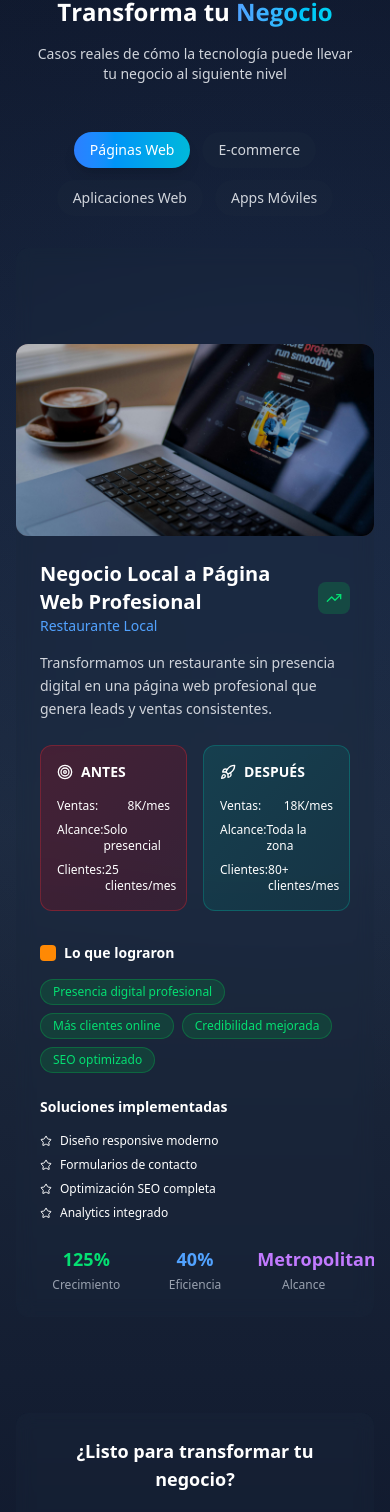
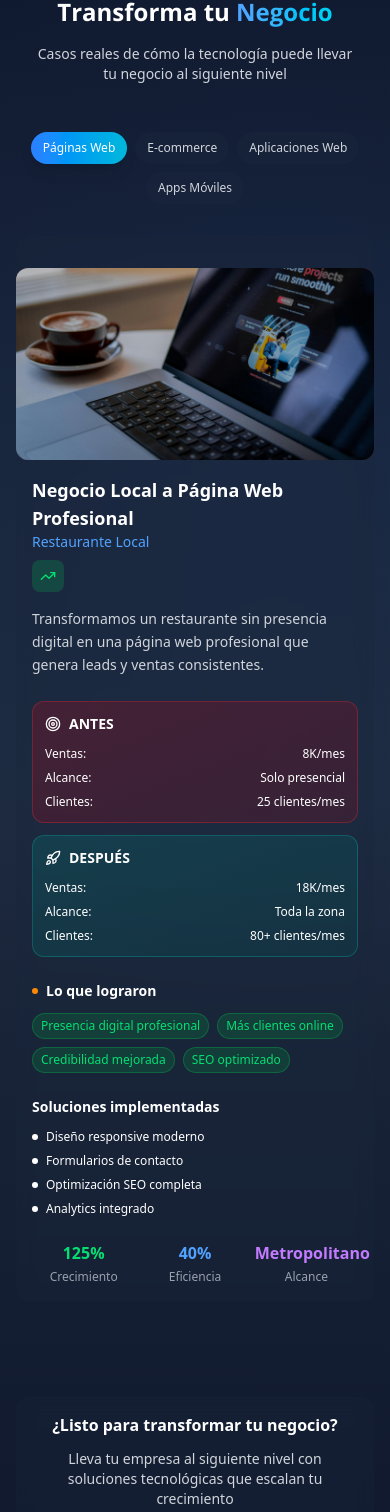
Before and after one commit to Astralyss/Astralyss-LandingPage, a Next.js app: page / in a window 390 px wide. Shown: the part 4970-6482 px from the top of the page. Built offline with nearby package versions, Linux system fonts and the light colour scheme.

Commit message:
colpletado portfolio

```diff
--- a/src/app/components/Portfolio.js
+++ b/src/app/components/Portfolio.js
@@ -200,12 +200,12 @@ export default function Portfolio() {
         </div>
 
                  {/* Filters */}
-        <div className="flex flex-wrap justify-center gap-3 mb-8 sm:mb-12">
+         <div className="flex flex-wrap justify-center gap-2 sm:gap-3 mb-8 sm:mb-12 px-2">
            {filters.map((filter) => (
              <button
                key={filter.id}
                onClick={() => setActiveFilter(filter.id)}
-              className={`px-4 py-2 rounded-full text-sm font-medium transition-all duration-300 ${
+               className={`px-3 sm:px-4 py-2 rounded-full text-xs sm:text-sm font-medium transition-all duration-300 ${
                  activeFilter === filter.id
                    ? 'bg-gradient-to-r from-blue-500 to-cyan-500 text-white shadow-lg'
                    : 'bg-slate-800/30 text-gray-300 hover:bg-slate-700/30'
@@ -221,7 +221,7 @@ export default function Portfolio() {
            <div className="bg-slate-800/30 backdrop-blur-sm rounded-xl sm:rounded-2xl overflow-hidden">
              <div className="grid lg:grid-cols-2 gap-0">
                {/* Before/After Comparison */}
-              <div className="relative h-48 lg:h-90 bg-gradient-to-br from-red-500/20 to-orange-500/20 rounded-xl mt-24 sm:rounded-2xl overflow-hidden">
+               <div className="relative h-48 lg:h-90 bg-gradient-to-br from-red-500/20 to-orange-500/20 rounded-xl mt-8 lg:mt-24 sm:rounded-2xl overflow-hidden">
                  <Image
                    src={`/images/${activeFilter === 'web' ? 'web-page' :
                           activeFilter === 'ecommerce' ? 'e-comerce' :
@@ -234,10 +234,10 @@ export default function Portfolio() {
                </div>
 
                {/* Case Details */}
-              <div className="p-6 sm:p-8">
-                <div className="flex items-center justify-between mb-4">
-                  <div>
-                    <h3 className="text-xl sm:text-2xl font-bold text-white">
+               <div className="p-4 sm:p-6 lg:p-8">
+                 <div className="flex flex-col sm:flex-row sm:items-center sm:justify-between mb-4 gap-2">
+                   <div className="flex-1">
+                     <h3 className="text-lg sm:text-xl lg:text-2xl font-bold text-white">
                        {filteredCases[activeCase]?.title || 'Cargando...'}
                      </h3>
                      <p className="text-blue-400 text-sm font-medium">
@@ -251,15 +251,15 @@ export default function Portfolio() {
                    </div>
                  </div>
 
-                <p className="text-gray-300 mb-6 leading-relaxed">
+                 <p className="text-gray-300 mb-6 leading-relaxed text-sm sm:text-base">
                    {filteredCases[activeCase]?.description || ''}
                  </p>
 
-                {/* Before/After Stats - Rediseñado según la captura */}
-                <div className="grid grid-cols-2 gap-4 mb-8">
+                 {/* Before/After Stats - Optimizado para móviles */}
+                 <div className="grid grid-cols-1 sm:grid-cols-2 gap-3 sm:gap-4 mb-6 sm:mb-8">
                    {/* Before */}
-                  <div className="bg-gradient-to-br from-red-600/20 to-red-800/20 border border-red-500/30 rounded-xl p-4">
-                    <h4 className="text-white font-bold text-sm mb-4 flex items-center">
+                   <div className="bg-gradient-to-br from-red-600/20 to-red-800/20 border border-red-500/30 rounded-xl p-3 sm:p-4">
+                     <h4 className="text-white font-bold text-sm mb-3 sm:mb-4 flex items-center">
                        <Target className="w-4 h-4 mr-2 text-white" />
                        ANTES
                      </h4>
@@ -280,8 +280,8 @@ export default function Portfolio() {
                    </div>
 
                    {/* After */}
-                  <div className="bg-gradient-to-br from-teal-600/20 to-teal-800/20 border border-teal-500/30 rounded-xl p-4">
-                    <h4 className="text-white font-bold text-sm mb-4 flex items-center">
+                   <div className="bg-gradient-to-br from-teal-600/20 to-teal-800/20 border border-teal-500/30 rounded-xl p-3 sm:p-4">
+                     <h4 className="text-white font-bold text-sm mb-3 sm:mb-4 flex items-center">
                        <Rocket className="w-4 h-4 mr-2 text-white" />
                        DESPUÉS
                      </h4>
@@ -302,17 +302,17 @@ export default function Portfolio() {
                    </div>
                  </div>
 
-                {/* Business Benefits - Rediseñado según la captura */}
+                 {/* Business Benefits - Optimizado para móviles */}
                  <div className="mb-6">
-                  <h4 className="text-white font-bold text-sm mb-4 flex items-center">
-                    <div className="w-4 h-4 bg-orange-400 rounded-sm mr-2"></div>
+                   <h4 className="text-white font-bold text-sm mb-3 sm:mb-4 flex items-center">
+                     <div className="w-1.5 h-1.5 bg-orange-400 rounded-full mr-2"></div>
                      Lo que lograron
                    </h4>
                    <div className="flex flex-wrap gap-2">
                      {filteredCases[activeCase]?.benefits?.map((benefit) => (
                        <span
                          key={benefit}
-                        className="px-3 py-1 bg-green-600/20 text-green-400 rounded-full text-xs font-medium border border-green-500/30"
+                         className="px-2 sm:px-3 py-1 bg-green-600/20 text-green-400 rounded-full text-xs font-medium border border-green-500/30"
                        >
                          {benefit}
                        </span>
@@ -320,35 +320,35 @@ export default function Portfolio() {
                    </div>
                  </div>
 
-                {/* Features - Rediseñado según la captura */}
+                                   {/* Features - Optimizado para móviles y desktop */}
                   <div className="mb-6">
-                  <h4 className="text-white font-bold text-sm mb-4">Soluciones implementadas</h4>
-                  <div className="space-y-2">
+                    <h4 className="text-white font-bold text-sm mb-3 sm:mb-4">Soluciones implementadas</h4>
+                    <div className="grid grid-cols-1 sm:grid-cols-2 gap-2 sm:gap-3">
                       {filteredCases[activeCase]?.features?.map((feature, index) => (
                         <div key={index} className="flex items-center space-x-2">
-                        <Star className="w-3 h-3 text-white flex-shrink-0" />
+                          <div className="w-1.5 h-1.5 bg-white rounded-full flex-shrink-0"></div>
                           <span className="text-xs text-white">{feature}</span>
                         </div>
                       )) || []}
                     </div>
                   </div>
 
-                {/* Transformation Stats */}
-                <div className="grid grid-cols-3 gap-4">
+                 {/* Transformation Stats - Optimizado para móviles */}
+                 <div className="grid grid-cols-3 gap-2 sm:gap-4">
                    <div className="text-center">
-                    <div className="text-lg font-bold text-green-400 mb-1">
+                     <div className="text-base sm:text-lg font-bold text-green-400 mb-1">
                        {filteredCases[activeCase]?.transformation?.growth || '-'}
                      </div>
                      <div className="text-xs text-gray-400">Crecimiento</div>
                    </div>
                    <div className="text-center">
-                    <div className="text-lg font-bold text-blue-400 mb-1">
+                     <div className="text-base sm:text-lg font-bold text-blue-400 mb-1">
                        {filteredCases[activeCase]?.transformation?.efficiency || '-'}
                      </div>
                      <div className="text-xs text-gray-400">Eficiencia</div>
                    </div>
                    <div className="text-center">
-                    <div className="text-lg font-bold text-purple-400 mb-1">
+                     <div className="text-base sm:text-lg font-bold text-purple-400 mb-1">
                        {filteredCases[activeCase]?.transformation?.reach || '-'}
                      </div>
                      <div className="text-xs text-gray-400">Alcance</div>
@@ -360,44 +360,44 @@ export default function Portfolio() {
          </div>
 
                  {/* Transformation Cases Grid */}
-        <div className="grid md:grid-cols-2 lg:grid-cols-3 gap-6 sm:gap-8">
+         <div className="grid grid-cols-1 sm:grid-cols-2 lg:grid-cols-3 gap-4 sm:gap-6 lg:gap-8">
            {filteredCases.slice(1).map((case_, index) => (
              <div
                key={case_.id}
-              className="bg-slate-800/30 backdrop-blur-sm rounded-xl sm:rounded-2xl p-6 hover:shadow-lg hover:shadow-slate-600/20 transition-all duration-300 cursor-pointer"
+               className="bg-slate-800/30 backdrop-blur-sm rounded-xl sm:rounded-2xl p-4 sm:p-6 hover:shadow-lg hover:shadow-slate-600/20 transition-all duration-300 cursor-pointer"
                onClick={() => setActiveCase(index + 1)}
              >
                {/* Case Icon */}
-              <div className="relative h-40 bg-gradient-to-br from-blue-500/20 to-cyan-500/20 rounded-lg mb-4 flex items-center justify-center">
+               <div className="relative h-32 sm:h-40 bg-gradient-to-br from-blue-500/20 to-cyan-500/20 rounded-lg mb-3 sm:mb-4 flex items-center justify-center">
                  <div className="text-center">
-                  <div className="w-12 h-12 bg-gradient-to-r from-blue-500 to-cyan-500 rounded-full flex items-center justify-center mx-auto mb-2">
-                    {case_.category === 'ecommerce' && <ShoppingCart className="w-6 h-6 text-white" />}
-                    {case_.category === 'mobile' && <Smartphone className="w-6 h-6 text-white" />}
-                    {case_.category === 'app' && <BarChart3 className="w-6 h-6 text-white" />}
-                    {case_.category === 'web' && <Globe className="w-6 h-6 text-white" />}
+                   <div className="w-10 h-10 sm:w-12 sm:h-12 bg-gradient-to-r from-blue-500 to-cyan-500 rounded-full flex items-center justify-center mx-auto mb-2">
+                     {case_.category === 'ecommerce' && <ShoppingCart className="w-5 h-5 sm:w-6 sm:h-6 text-white" />}
+                     {case_.category === 'mobile' && <Smartphone className="w-5 h-5 sm:w-6 sm:h-6 text-white" />}
+                     {case_.category === 'app' && <BarChart3 className="w-5 h-5 sm:w-6 sm:h-6 text-white" />}
+                     {case_.category === 'web' && <Globe className="w-5 h-5 sm:w-6 sm:h-6 text-white" />}
                    </div>
                    <p className="text-gray-300 text-xs">{case_.businessType}</p>
                  </div>
                </div>
 
                {/* Case Info */}
-              <h3 className="text-lg font-semibold text-white mb-2">{case_.title}</h3>
-              <p className="text-sm text-gray-300 mb-4 line-clamp-2">{case_.description}</p>
+               <h3 className="text-base sm:text-lg font-semibold text-white mb-2">{case_.title}</h3>
+               <p className="text-xs sm:text-sm text-gray-300 mb-3 sm:mb-4 line-clamp-2">{case_.description}</p>
 
                {/* Before/After Quick Stats */}
-              <div className="grid grid-cols-2 gap-3 mb-4">
-                <div className="bg-red-500/10 rounded-lg p-3">
+               <div className="grid grid-cols-2 gap-2 sm:gap-3 mb-3 sm:mb-4">
+                 <div className="bg-red-500/10 rounded-lg p-2 sm:p-3">
                    <div className="text-xs text-red-400 font-medium mb-1">ANTES</div>
                    <div className="text-xs text-gray-300">{case_.before.sales}</div>
                  </div>
-                <div className="bg-green-500/10 rounded-lg p-3">
+                 <div className="bg-green-500/10 rounded-lg p-2 sm:p-3">
                    <div className="text-xs text-green-400 font-medium mb-1">DESPUÉS</div>
                    <div className="text-xs text-gray-300">{case_.after.sales}</div>
                  </div>
                </div>
 
                {/* Business Benefits */}
-              <div className="flex flex-wrap gap-2 mb-4">
+               <div className="flex flex-wrap gap-1 sm:gap-2 mb-3 sm:mb-4">
                  {case_.benefits.slice(0, 3).map((benefit) => (
                    <span
                      key={benefit}
@@ -434,16 +434,16 @@ export default function Portfolio() {
 
                  {/* CTA */}
          <div className="text-center mt-12 sm:mt-16">
-          <div className="bg-slate-800/30 backdrop-blur-sm rounded-xl sm:rounded-2xl p-6 sm:p-8 max-w-2xl mx-auto">
-            <h3 className="text-lg sm:text-xl font-semibold text-white mb-4">
+           <div className="bg-slate-800/30 backdrop-blur-sm rounded-xl sm:rounded-2xl p-4 sm:p-6 lg:p-8 max-w-2xl mx-auto">
+             <h3 className="text-base sm:text-lg lg:text-xl font-semibold text-white mb-3 sm:mb-4">
                ¿Listo para transformar tu negocio?
              </h3>
-            <p className="text-gray-300 mb-6">
+             <p className="text-gray-300 mb-4 sm:mb-6 text-sm sm:text-base">
                Lleva tu empresa al siguiente nivel con soluciones tecnológicas que escalan tu crecimiento
              </p>
-            <button className="px-6 py-3 bg-gradient-to-r from-blue-500 to-cyan-500 text-white rounded-full font-semibold hover:shadow-lg hover:shadow-blue-500/25 transition-all duration-300 transform hover:scale-105 flex items-center mx-auto">
+             <button className="px-4 sm:px-6 py-2 sm:py-3 bg-gradient-to-r from-blue-500 to-cyan-500 text-white rounded-full font-semibold hover:shadow-lg hover:shadow-blue-500/25 transition-all duration-300 transform hover:scale-105 flex items-center mx-auto text-sm sm:text-base">
                Transformar mi Negocio
-              <ArrowRight className="w-4 h-4 ml-2" />
+               <ArrowRight className="w-3 h-3 sm:w-4 sm:h-4 ml-2" />
              </button>
            </div>
          </div>
```
Lines whose indentation alone changed are shown as unchanged.
